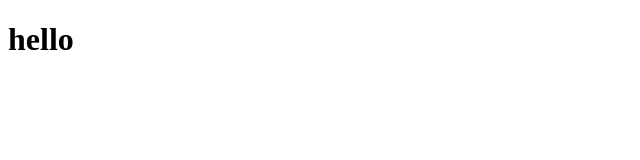
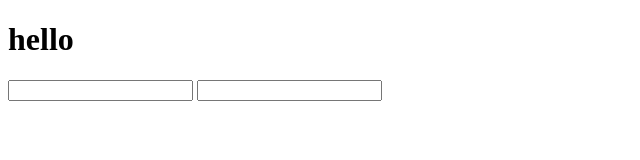
Before and after one commit to fac-17/week-7-langs, a website: page public/index.html in a window 1280 px wide. Shown: the whole page, without its empty margins (0-640 px from the left). Drawn offline with Linux system fonts and the light colour scheme; files that its build step writes are made by us from their sources; files whose address does not match are found by name.

Commit message:
index.html start form label/input

```diff
--- a/public/index.html
+++ b/public/index.html
@@ -10,6 +10,14 @@
 <body>
 <h1>hello</h1>
 
+<section class="form">
+  <form class="form__body">
+    <label for="userName"></label>
+    <input class="form__input" type="text" id="userName" required>
+    <label for="password"></label>
+    <input class="form__input" type="text" id="password" required>
+  </form>
+</section>
 <script src="public/dom.js"></script>
 </body>
 </html>
--- a/src/router.js
+++ b/src/router.js
@@ -8,7 +8,6 @@ const router = (req, res) => {
     handleHome(req, res);
   }
   if (req.url.startsWith("/public")) {
-  console.log('this is req.url for public', req.url)
     handlePublic(req, res);
   }
 };
```
